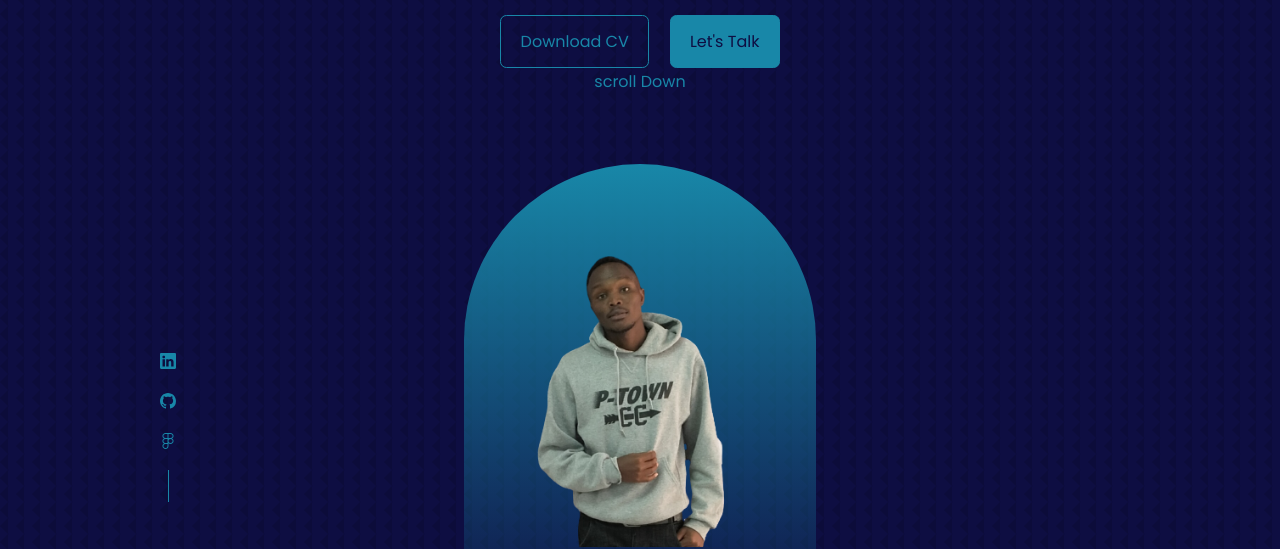
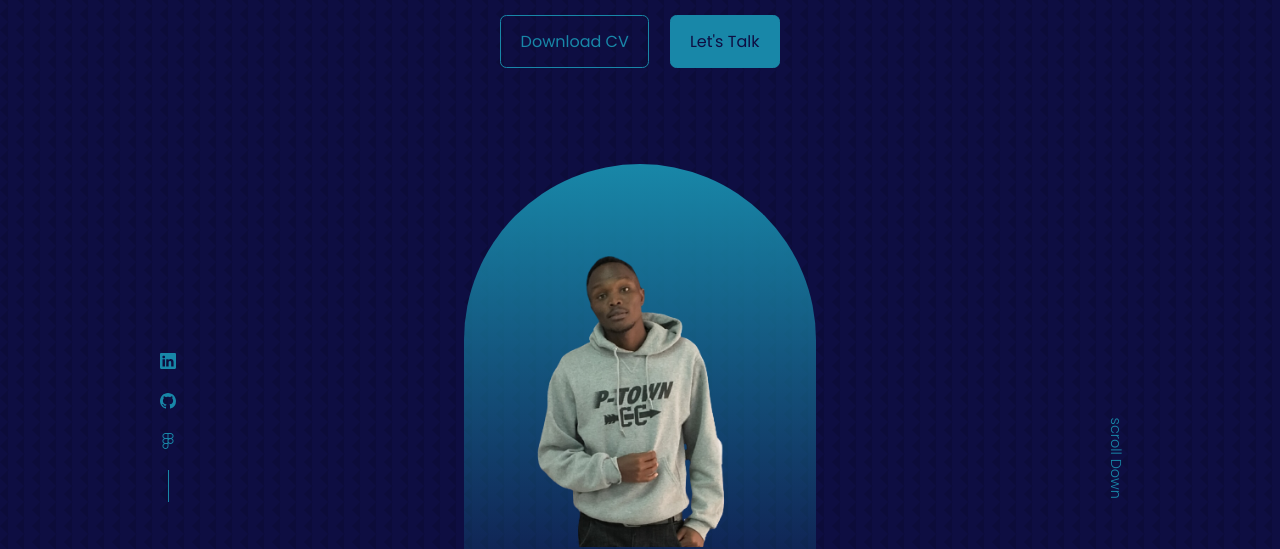
Before and after one commit to EsauKip/portfolio, a React (Create React App) app: page / in a window 1280 px wide. Shown: the part 250-799 px from the top of the page. Built offline with nearby package versions, Linux system fonts and the light colour scheme.

Commit message:
add media query

```diff
--- a/src/components/header/header.css
+++ b/src/components/header/header.css
@@ -41,3 +41,28 @@
     overflow: hidden;
     padding: 5rem 1.5rem 1.5rem 1.5rem;
 }
+.scroll__down{
+    position: absolute;
+    right: -2.3rem;
+    bottom: 5rem;
+    transform: rotate(90deg);
+    font-weight: 300;
+    font-size: 0.9rem;
+}
+@media screen and (max-width:1024px) {
+    header {
+        height: 68vh;
+    }
+
+}
+@media screen and (max-width:600px) {
+header {
+    height: 100vh;
+}
+.header__socials {
+    display: none;
+}
+.scroll__down {
+    display: none;
+}
+}
--- a/src/index.css
+++ b/src/index.css
@@ -93,7 +93,7 @@
     width: 100%;
     object-fit: cover;
 }
-@media  screen and(max-width:1024px) {
+@media screen and (max-width:1024px) {
     .container{
         width: var(--container-width-md);
     }
@@ -101,7 +101,7 @@
         margin-top: 6rem;
     }
 }
-@media  screen and(max-width:600px) {
+@media screen and (max-width:600px) {
     .container{
         width: var(--container-width-sm);
     }
```
